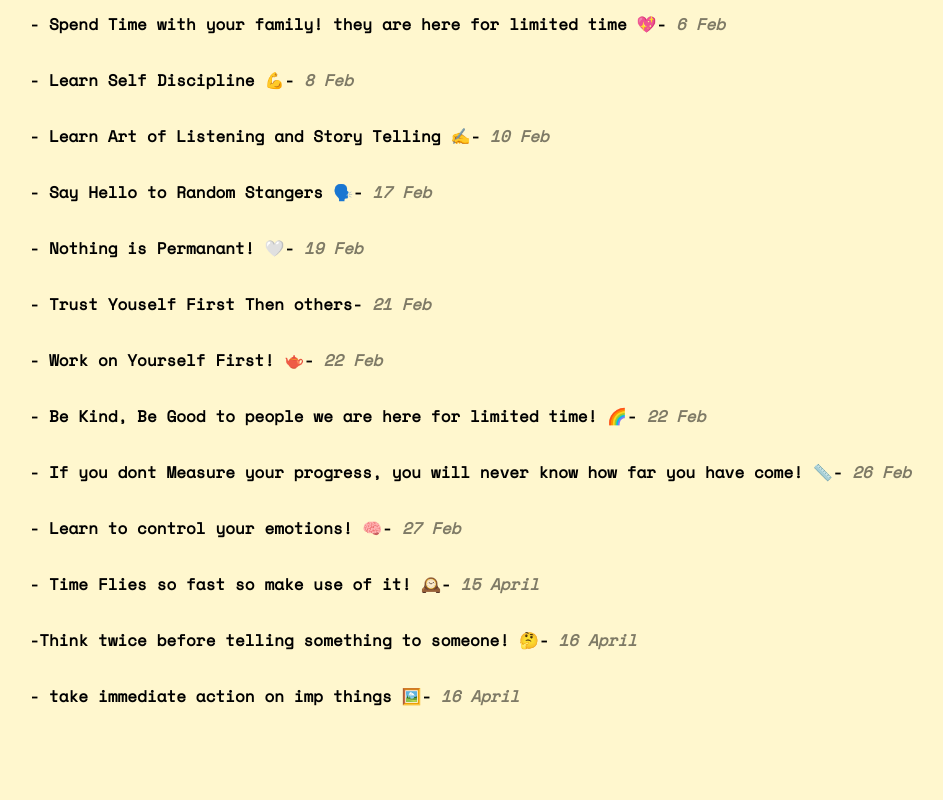
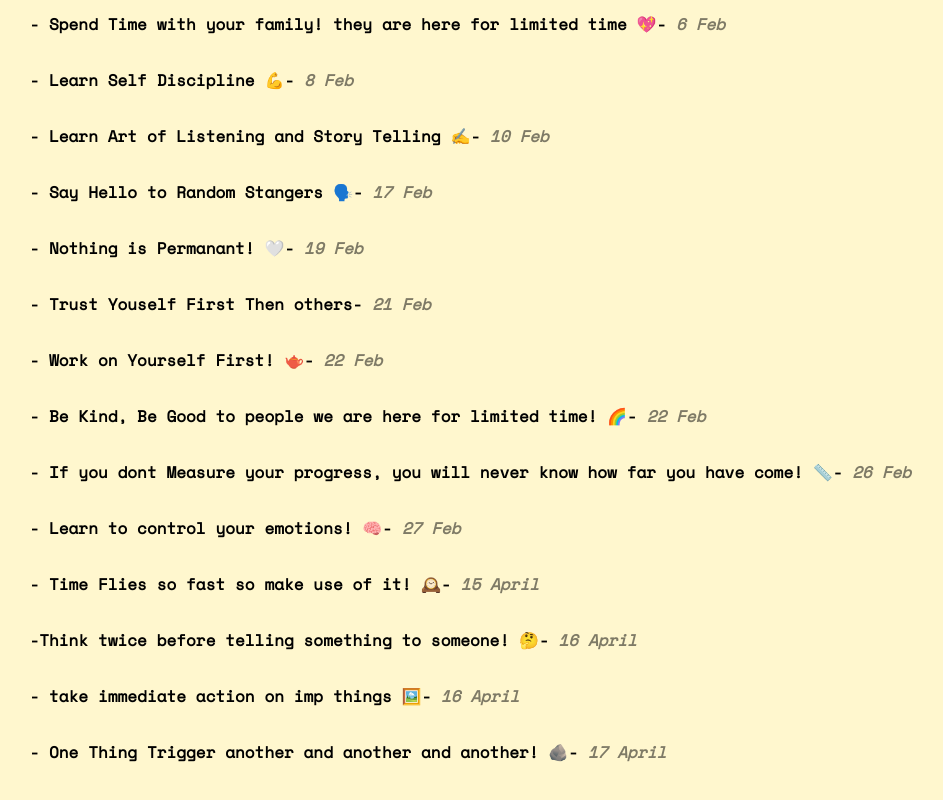
Before and after one commit to developedbyjk/JKlearnings, a React (Vite) app: page / in a window 1280 px wide. Shown: the part 899-1699 px from the top of the page, without its empty margins (105-1048 px from the left). Built offline with nearby package versions, Linux system fonts and the light colour scheme.

Commit message:
17 april

```diff
--- a/src/data.js
+++ b/src/data.js
@@ -98,6 +98,10 @@ export const data = [
     {
         text: "- take immediate action on imp things 🖼️",
         date: "16 April"
+    },
+    {
+        text: "- One Thing Trigger another and another and another! 🪨",
+        date: "17 April"
     }
 
 
```
